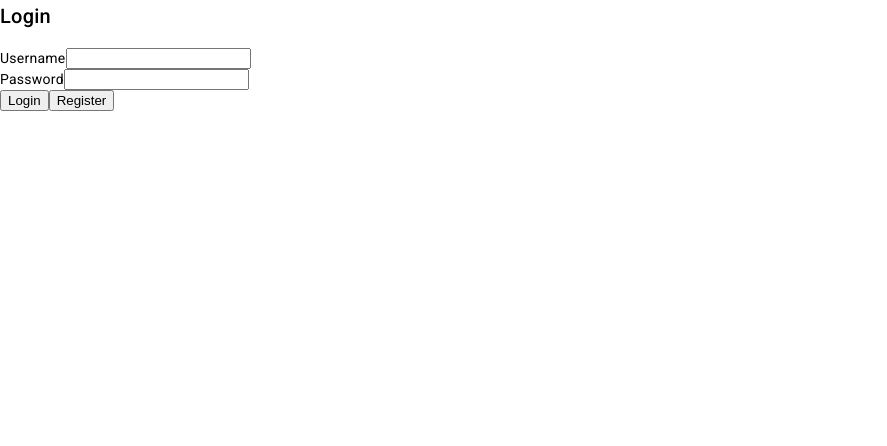
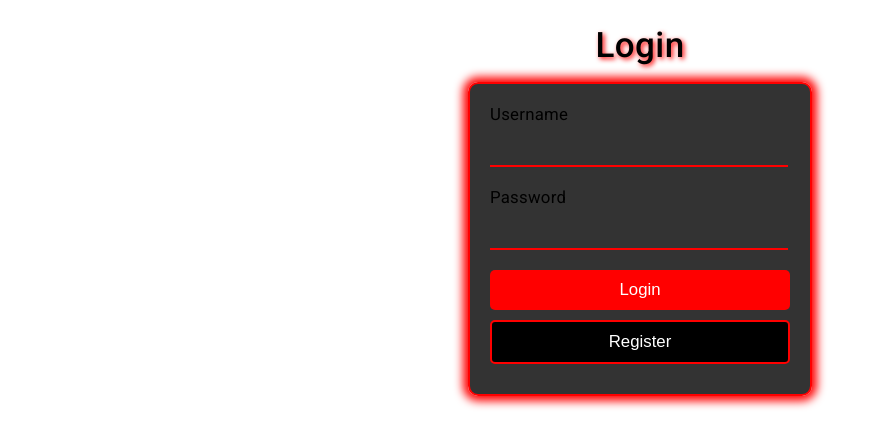
Before and after one commit to sentieant/sqlrun, an Angular app in the folder frontend/: page /login in a window 1280 px wide. Shown: the top 446 px of the page, without its empty margins (0-887 px from the left). Built offline with nearby package versions, Linux system fonts and the light colour scheme.

Commit message:
forbidden

```diff
--- a/frontend/src/app/auth/login/login.component.css
+++ b/frontend/src/app/auth/login/login.component.css
@@ -0,0 +1,74 @@
+body {
+    background-color: #000;
+    color: #fff;
+    font-family: 'Creepster', cursive; /* You can get this font from Google Fonts */
+    background-image: url('https://example.com/spooky-background.jpg'); /* Add a spooky background image */
+    background-size: cover;
+    background-position: center;
+    margin: 0;
+    padding: 0;
+}
+
+h2 {
+    font-size: 2.5em;
+    text-align: center;
+    text-shadow: 2px 2px 5px #ff0000;
+    margin-top: 30px;
+}
+
+form {
+    background-color: rgba(0, 0, 0, 0.8);
+    border: 2px solid #ff0000;
+    border-radius: 10px;
+    padding: 20px;
+    width: 300px;
+    margin: 20px auto;
+    box-shadow: 0px 0px 10px 5px #ff0000;
+}
+
+label {
+    display: block;
+    margin-bottom: 5px;
+    font-size: 1.2em;
+}
+
+input[type="text"], input[type="password"] {
+    width: calc(100% - 22px);
+    padding: 10px;
+    margin-bottom: 20px;
+    border: none;
+    border-bottom: 2px solid #ff0000;
+    background-color: transparent;
+    color: #fff;
+    font-size: 1em;
+}
+
+input[type="text"]:focus, input[type="password"]:focus {
+    outline: none;
+    border-bottom-color: #ffff00;
+}
+
+button {
+    width: 100%;
+    padding: 10px;
+    font-size: 1.2em;
+    background-color: #ff0000;
+    border: none;
+    border-radius: 5px;
+    color: #fff;
+    cursor: pointer;
+    margin-bottom: 10px;
+}
+
+button:hover {
+    background-color: #990000;
+}
+
+button[type="button"] {
+    background-color: #000;
+    border: 2px solid #ff0000;
+}
+
+button[type="button"]:hover {
+    background-color: #333;
+}
--- a/frontend/src/app/auth/register/register.component.css
+++ b/frontend/src/app/auth/register/register.component.css
@@ -0,0 +1,74 @@
+body {
+    background-color: #000;
+    color: #fff;
+    font-family: 'Creepster', cursive; /* You can get this font from Google Fonts */
+    background-image: url('https://example.com/spooky-background.jpg'); /* Add a spooky background image */
+    background-size: cover;
+    background-position: center;
+    margin: 0;
+    padding: 0;
+}
+
+h2 {
+    font-size: 2.5em;
+    text-align: center;
+    text-shadow: 2px 2px 5px #ff0000;
+    margin-top: 30px;
+}
+
+form {
+    background-color: rgba(0, 0, 0, 0.8);
+    border: 2px solid #ff0000;
+    border-radius: 10px;
+    padding: 20px;
+    width: 300px;
+    margin: 20px auto;
+    box-shadow: 0px 0px 10px 5px #ff0000;
+}
+
+label {
+    display: block;
+    margin-bottom: 5px;
+    font-size: 1.2em;
+}
+
+input[type="text"], input[type="password"] {
+    width: calc(100% - 22px);
+    padding: 10px;
+    margin-bottom: 20px;
+    border: none;
+    border-bottom: 2px solid #ff0000;
+    background-color: transparent;
+    color: #fff;
+    font-size: 1em;
+}
+
+input[type="text"]:focus, input[type="password"]:focus {
+    outline: none;
+    border-bottom-color: #ffff00;
+}
+
+button {
+    width: 100%;
+    padding: 10px;
+    font-size: 1.2em;
+    background-color: #ff0000;
+    border: none;
+    border-radius: 5px;
+    color: #fff;
+    cursor: pointer;
+    margin-bottom: 10px;
+}
+
+button:hover {
+    background-color: #990000;
+}
+
+button[type="button"] {
+    background-color: #000;
+    border: 2px solid #ff0000;
+}
+
+button[type="button"]:hover {
+    background-color: #333;
+}
--- a/frontend/src/app/sql-editor/sql-editor/sql-editor.component.html
+++ b/frontend/src/app/sql-editor/sql-editor/sql-editor.component.html
@@ -1,6 +1,7 @@
 <div>
   <div #editor style="height: 400px; width: 100%;"></div>
   <button (click)="runQuery()">Run Query</button>
+  <button (click)="viewPoints()">Show Current Points</button>
   <span *ngIf="userPoints !== null">Your Points: {{ userPoints }}</span>
   <div *ngIf="results.length > 0">
     <h3>Results:</h3>
--- a/frontend/src/app/sql-editor/sql-editor/sql-editor.component.ts
+++ b/frontend/src/app/sql-editor/sql-editor/sql-editor.component.ts
@@ -50,6 +50,10 @@ export class SqlEditorComponent implements AfterViewInit {
     );
   }
 
+  viewPoints() {
+    alert(`Current Points: ${this.userPoints !== null ? this.userPoints : 'N/A'}`);
+  }
+
   runQuery() {
     if (typeof window !== 'undefined') {
       const ace = (window as any).ace;
@@ -57,7 +61,7 @@ export class SqlEditorComponent implements AfterViewInit {
       const token = this.authService.getToken();
 
       this.http
-        .post<any>(environment.apiUrl+'/query', { sql: sqlQuery }, {
+        .post<any>(environment.apiUrl + '/query', { sql: sqlQuery }, {
           headers: {
             Authorization: `Bearer ${token}`
           }
@@ -67,6 +71,13 @@ export class SqlEditorComponent implements AfterViewInit {
             if (data && data.results) {
               this.results = data.results;
               this.tableKeys = Object.keys(data.results[0]);
+              if (data.pointsAwarded !== undefined) {
+                this.userPoints = data.currentPoints;
+              }
+              if (data.teamWon) {
+                alert('The team won! Points have been updated to 1000.');
+                this.userPoints = 1000; // Update points to 1000
+              }
             } else {
               this.results = [];
               this.tableKeys = [];
```
Also changed, not shown: 1 other file (tests, documents, lock files or other folders).
